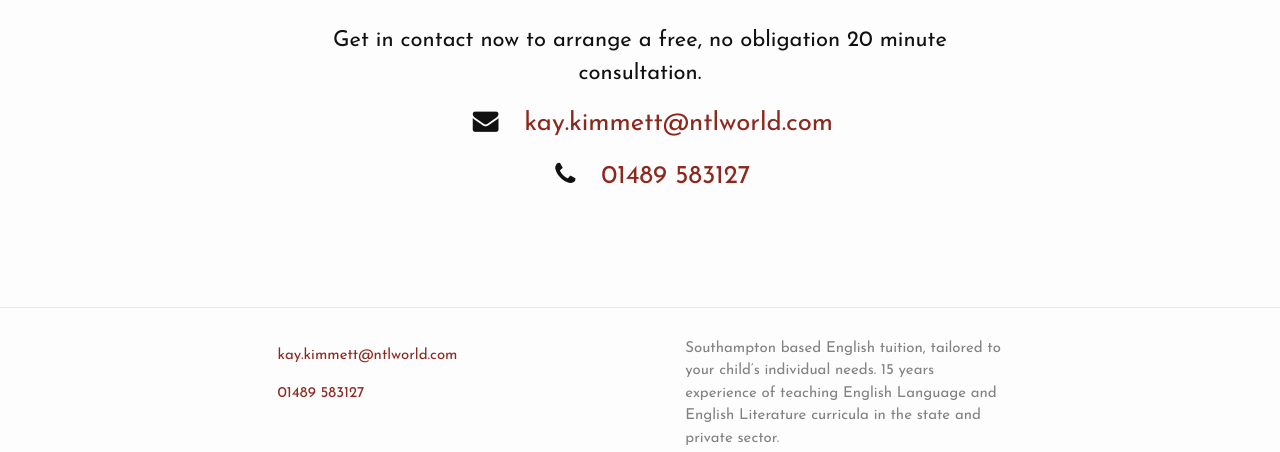
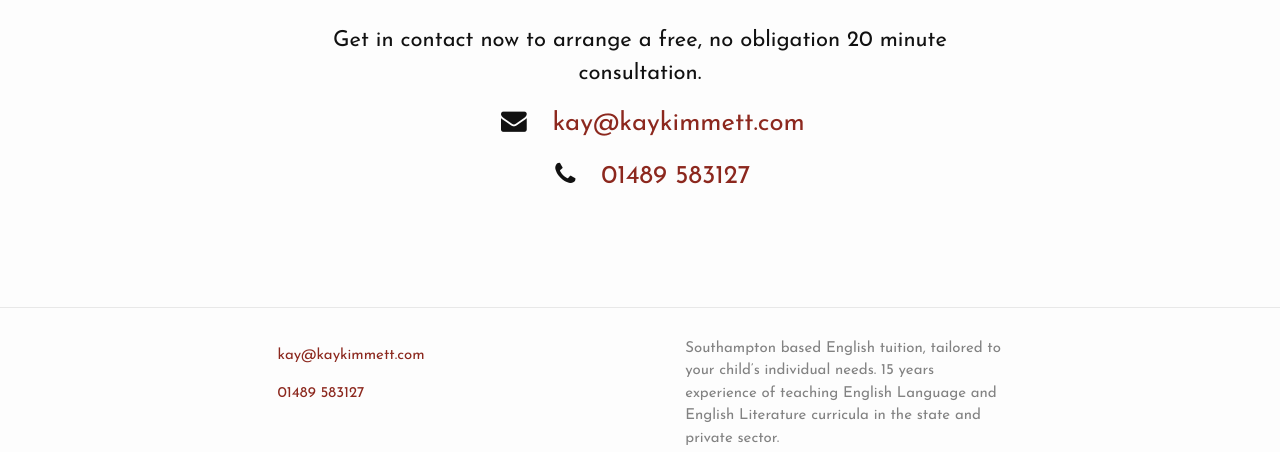
Before and after one commit to kaykimmett/kaykimmett.github.io, a Jekyll site: the page built from index.html, in a window 1280 px wide. Shown: the part 1791-2243 px from the top of the page. Built offline with Jekyll 4.4.1, drawn with Linux system fonts in a browser that asks for light colours; nearby versions of some CDN libraries; some web fonts are replaced.

Commit message:
Replace with real domain name

```diff
--- a/_config.yml
+++ b/_config.yml
@@ -1,11 +1,11 @@
 # Site settings
 title: Kay Kimmett Tutoring
-email: kay.kimmett@ntlworld.com
+email: kay@kaykimmett.com
 phone: 01489 583127
 description: > # this means to ignore newlines until "baseurl:"
   Southampton based English tuition, tailored to your child’s individual needs. 15 years experience of teaching English Language and English Literature curricula in the state and private sector.
 baseurl: "" # the subpath of your site, e.g. /blog/
-url: "http://yourdomain.com" # the base hostname & protocol for your site
+url: "http://www.kaykimmett.com" # the base hostname & protocol for your site
 
 # Build settings
 markdown: kramdown
```
